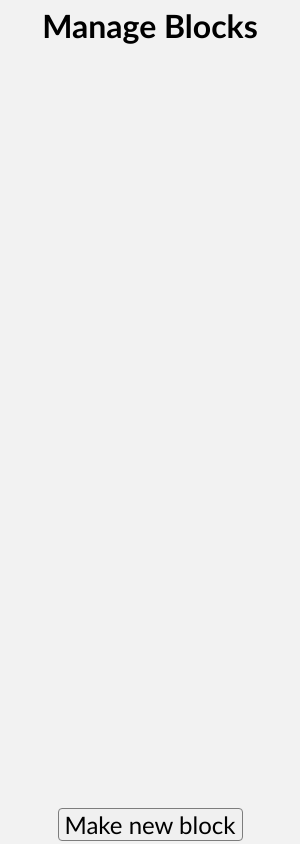
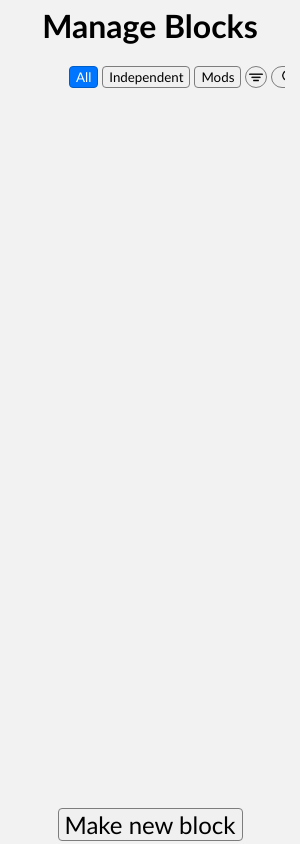
Before and after one commit to Albertbz/BlockManager, an Electron app: page manageBlocks.html in a window 300 px wide. Drawn offline with Linux system fonts and the light colour scheme; no server answers.

Commit message:
Added buttons for filtering Added sort by, search and filter buttons

```diff
--- a/manageBlocks.html
+++ b/manageBlocks.html
@@ -15,8 +15,20 @@
     <div class="container box">
         <h1 class="text-center header">Manage Blocks</h1>
         <div class="content box">
-            <div class="header mb-2 text-center">
-                <!-- Insert sorting stuff here -->
+            <div class="filter header mb-1 box-horizontal align-center">
+                <div class="left">
+                    <button type="button" class="btn me-1 btn-pressed">All</button>
+                    <button type="button" class="btn me-1">Independent</button>
+                    <button type="button" class="btn me-1">Mods</button>
+                </div>
+                <div class="right">
+                    <button type="button" class="btn sort me-1">
+                        <img src="./images/sort.png" alt="Sort by" class="sort-img">
+                    </button>
+                    <button type="button" class="btn search">
+                        <img src="./images/search.png" alt="Search" class="search-img">
+                    </button>
+                </div>
             </div>
 
             <div class="box blocks align-center" id="blocksDiv"></div>
--- a/manageBlocks.js
+++ b/manageBlocks.js
@@ -6,7 +6,6 @@ async function populateBlocksDiv() {
     const blocksDiv = document.getElementById('blocksDiv');
 
     const blocks = await window.call.getAllBlocks();
-    console.log(blocks)
 
     // Add all blocks
     blocksDiv.appendChild(makeBlocksDiv(blocks));
--- a/package.json
+++ b/package.json
@@ -1,6 +1,6 @@
 {
   "name": "blockmanager",
-  "version": "0.2.0",
+  "version": "0.3.0",
   "description": "A program that helps you manage and create custom blocks for cyubeVR",
   "main": "main.js",
   "scripts": {
--- a/style.css
+++ b/style.css
@@ -117,6 +117,10 @@ input[type=range] {
 
 .mb-2 {
 	margin-bottom: 0.75rem;
+}
+
+.me-1 {
+	margin-right: 0.25rem;
 }
 
 .me-2 {
@@ -282,6 +286,35 @@ select {
 .justify-evently {
 	justify-content: space-evenly;
 }
+
+.filter {
+	width: 60%;
+	user-select: none;
+}
+
+.sort {
+	width: 22px;
+	height: 22px;
+	padding: 0;
+	box-sizing: border-box;
+	border-radius: 50%;
+}
+
+.search {
+	width: 35px;
+	height: 22px;
+	padding: 0;
+	box-sizing: border-box;
+	border-radius: 999px;
+}
+
+.sort-img,
+.search-img {
+	width: 20px;
+	height: 20px;
+}
+
+
 
 /**
  * Textures
```
Also changed, not shown: images/search.png (added), images/sort.png (added).
